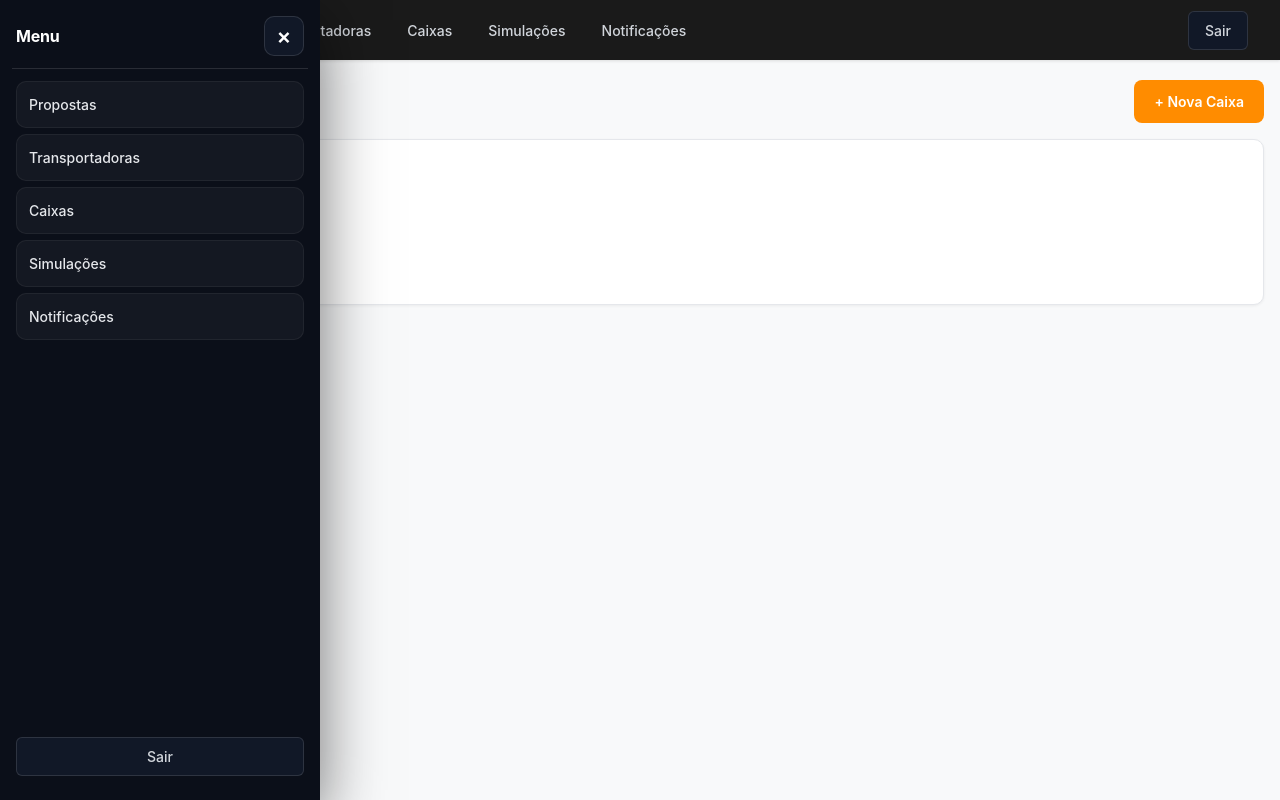
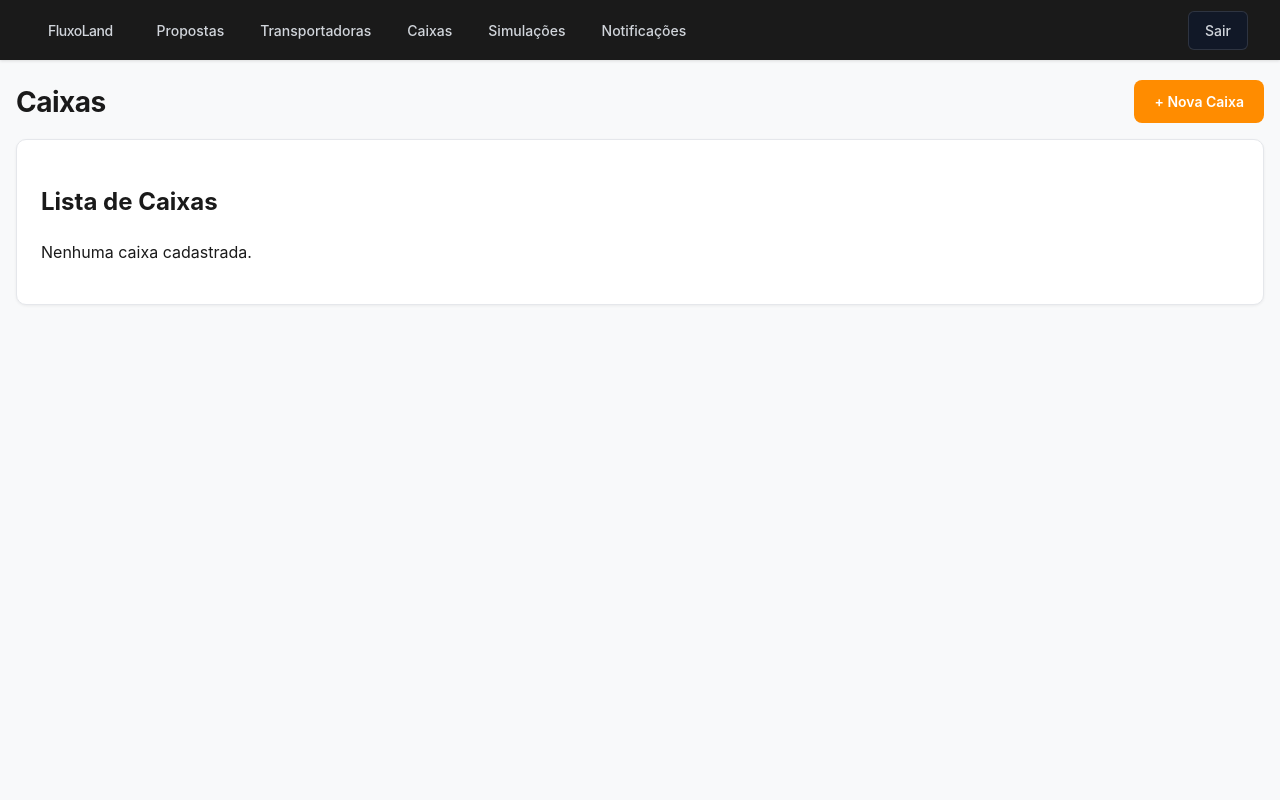
Before and after one commit to ErikaCordeiro/fluxoland, a FastAPI app: page /caixas/ in a window 1280 px wide. Run offline with FastAPI, Linux system fonts and the light colour scheme; the visitor is signed in with stand-in values (Sample User, id 1).

Commit message:
Fix drawer close (hidden attr)

```diff
--- a/static/css/base.css
+++ b/static/css/base.css
@@ -5,6 +5,11 @@
 
 html {
   -webkit-text-size-adjust: 100%;
+}
+
+/* Garante que o atributo HTML `hidden` funcione mesmo com CSS customizado */
+[hidden] {
+  display: none !important;
 }
 
 body {
--- a/templates/base.html
+++ b/templates/base.html
@@ -6,7 +6,7 @@
   <meta name="viewport" content="width=device-width, initial-scale=1.0">
   <title>{% block title %}FluxoLand{% endblock %}</title>
 
-  <link rel="stylesheet" href="/static/css/base.css?v=4.2">
+  <link rel="stylesheet" href="/static/css/base.css?v=4.3">
   {% block css %}{% endblock %}
 </head>
 
@@ -65,7 +65,7 @@
     {% block content %}{% endblock %}
   </main>
 
-  <script src="/static/js/main.js?v=1.2"></script>
+  <script src="/static/js/main.js?v=1.3"></script>
   {% block scripts %}{% endblock %}
 
 </body>
```
